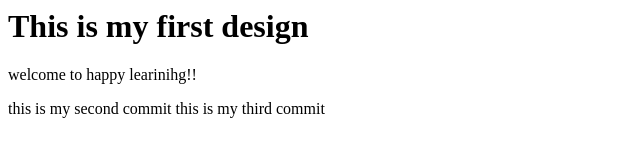
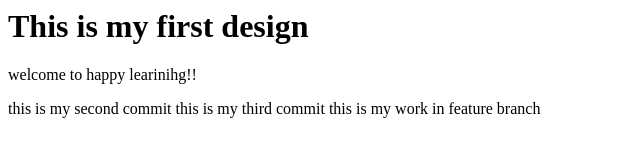
Before and after one commit to ravidshirol/Demooo, a plain HTML site: page index.html in a window 1280 px wide. Shown: the whole page, without its empty margins (0-640 px from the left). Drawn offline with Linux system fonts and the light colour scheme.

Commit message:
first f commit

```diff
--- a/index.html
+++ b/index.html
@@ -5,3 +5,5 @@
 this is my second commit
 
 this is my third commit
+
+this is my work in feature branch
```
